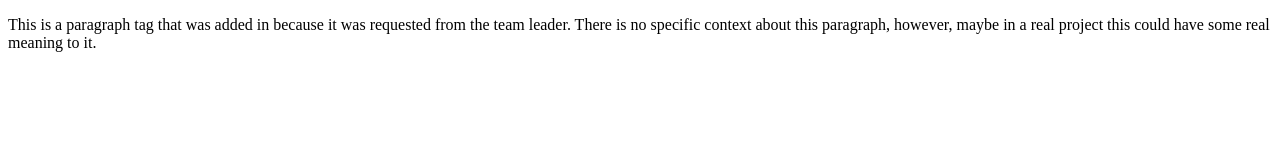
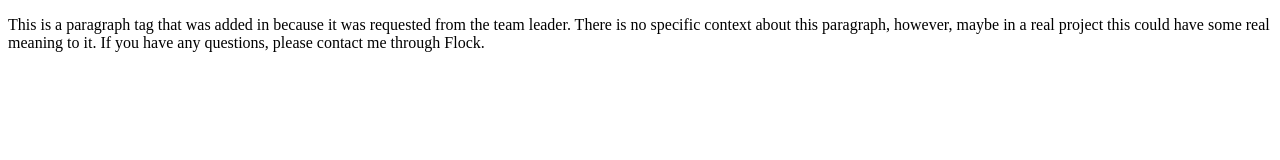
Before and after one commit to abrahy/CWEB11111, a plain HTML site: page index.html in a window 1280 px wide. Drawn offline with Linux system fonts and the light colour scheme.

Commit message:
adding paragraph tag and adding some text to add context

```diff
--- a/index.html
+++ b/index.html
@@ -6,6 +6,6 @@
     <p>This is a paragraph tag that was added in because it was requested from
         the team leader. There is no specific context about this paragraph,
         however, maybe in a real project this could have some real meaning to
-        it.
+        it. If you have any questions, please contact me through Flock.
     </p>
 </header>
```
